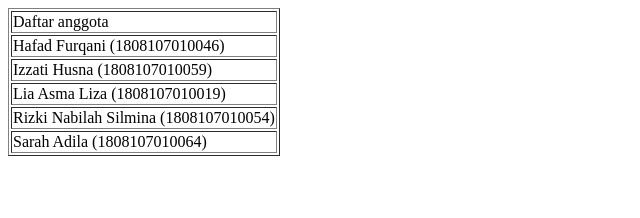
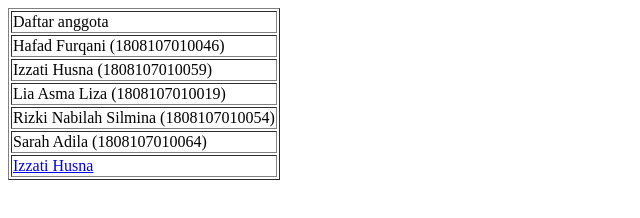
Before and after one commit to izzatihusna/INF206-2020-B-TIMLELON, a plain HTML site: page index.html in a window 1280 px wide. Shown: the whole page, without its empty margins (0-640 px from the left). Drawn offline with Linux system fonts and the light colour scheme.

Commit message:
add name and nim

```diff
--- a/index.html
+++ b/index.html
@@ -11,6 +11,7 @@
  <tr><td>Lia Asma Liza (1808107010019)</td></tr>
  <tr><td>Rizki Nabilah Silmina (1808107010054)</td></tr>
  <tr><td>Sarah Adila (1808107010064)</td></tr>
+ <tr><td><a href= "1808107010059.html"> Izzati Husna</a></td></tr>
  </table>
  </body>
 </html>
```
